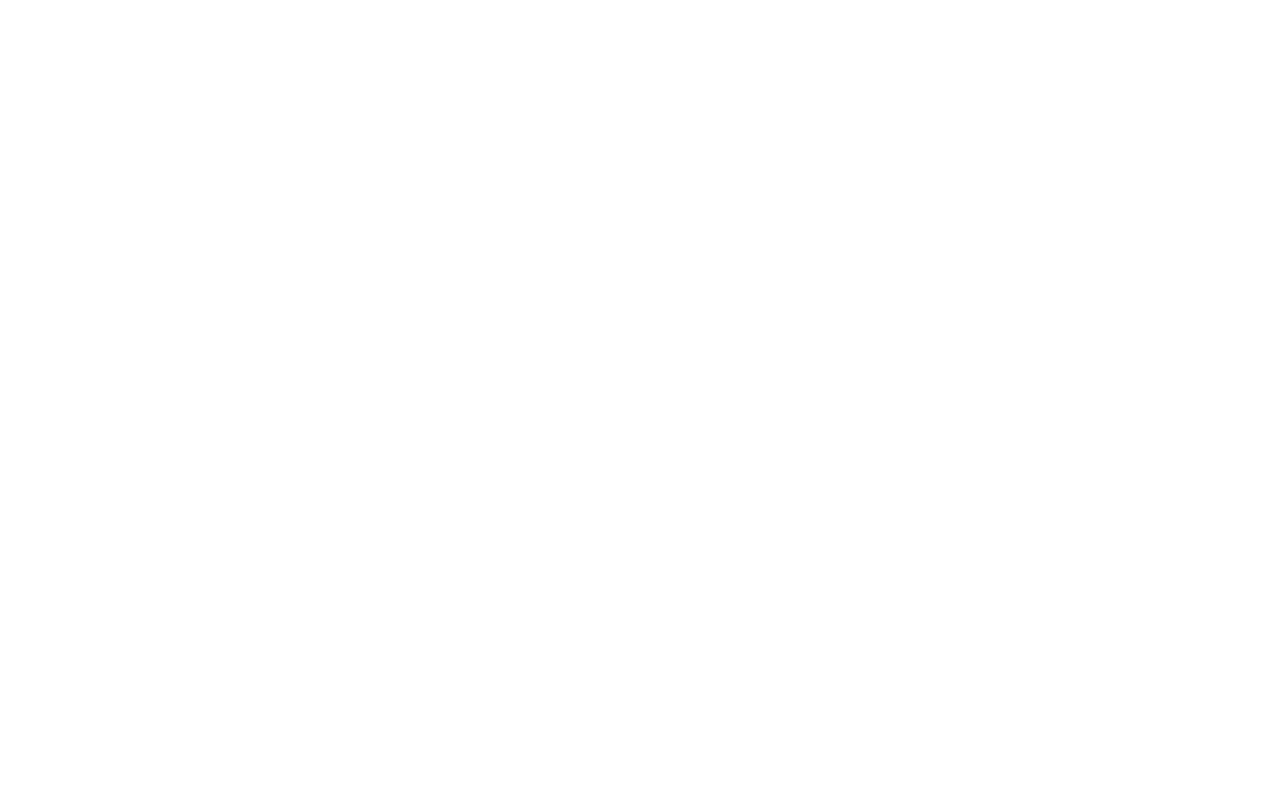
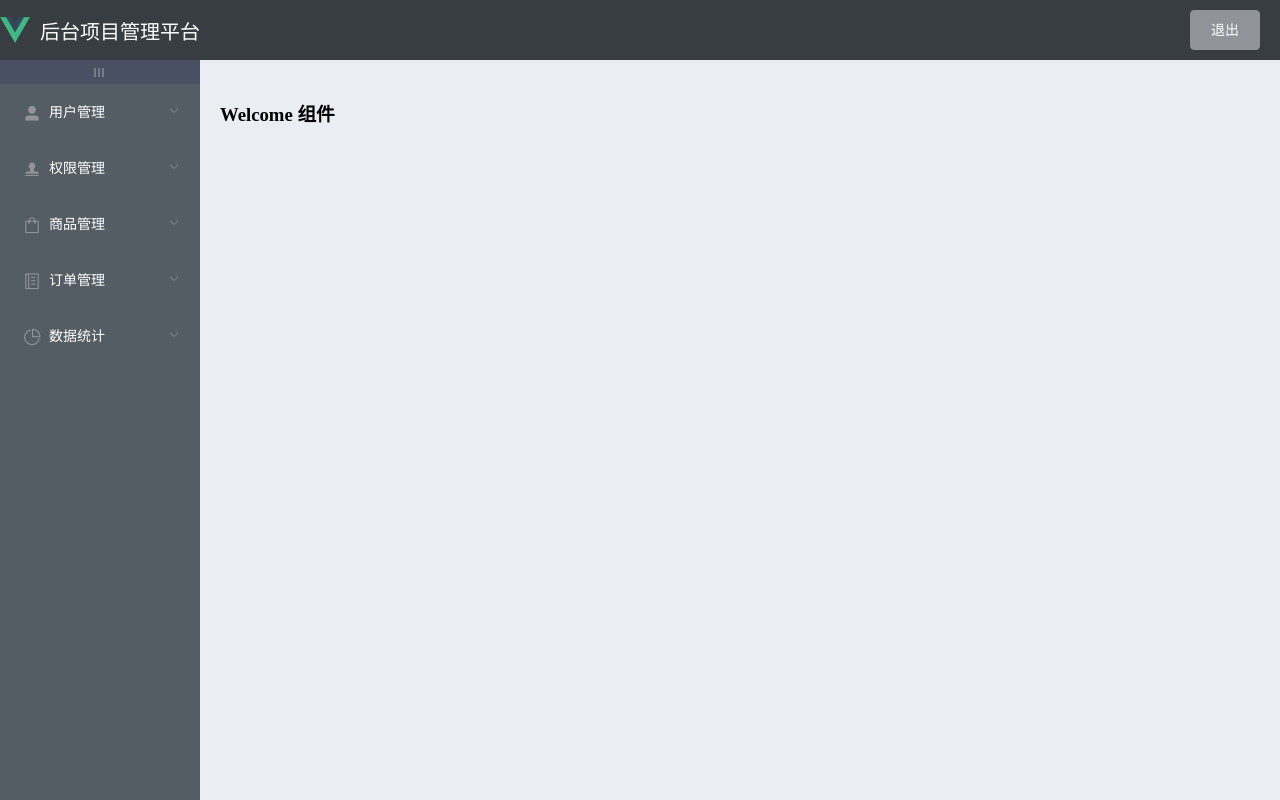
Before and after one commit to kinghuuu/vue_elm, a Vue app: page /#/welcome in a window 1280 px wide. Built offline with nearby package versions, Linux system fonts and the light colour scheme.

Commit message:
优化整体项目结构

```diff
--- /dev/null
+++ b/src/components/Home.vue
@@ -0,0 +1,165 @@
+<template>
+  <el-container class="home-container">
+    <!-- 头部区域 -->
+    <el-header>
+      <div>
+        <img src="../assets/img/logo.png" alt="logo" />
+        <span>后台项目管理平台</span>
+      </div>
+      <el-button type="info" @click="logout">退出</el-button>
+    </el-header>
+    <el-container>
+      <!-- 导航栏 -->
+      <el-aside :width="isCollapse?'64px':'200px'">
+        <el-menu
+          background-color="#545c64"
+          text-color="#fff"
+          active-text-color="#409fff"
+          unique-opened
+          :collapse="isCollapse"
+          :collapse-transition="false"
+          router
+          :default-active="activePath"
+        >
+          <div class="toggle-button" @click="toggleCollapse">|||</div>
+          <!-- 一级菜单 -->
+          <el-submenu :index="item.id + ''" v-for="item in menuList" :key="item.id">
+            <!-- 一级菜单模板区域 -->
+            <template slot="title">
+              <i :class="item.icon"></i>
+              <span>{{item.name}}</span>
+            </template>
+            <!-- 二级菜单 -->
+            <el-menu-item
+              :index="'/' + subItem.path"
+              v-for="subItem in item.children"
+              :key="subItem.id"
+              @click="saveNavState('/' + subItem.path)"
+            >
+              <!-- 二级菜单模板区域 -->
+              <template slot="title">
+                <i class="el-icon-menu"></i>
+                <span>{{subItem.name}}</span>
+              </template>
+            </el-menu-item>
+          </el-submenu>
+        </el-menu>
+      </el-aside>
+      <!-- 页面主题部分 -->
+      <el-main>
+        <router-view></router-view>
+      </el-main>
+    </el-container>
+  </el-container>
+</template>
+
+<script>
+export default {
+  data() {
+    return {
+      menuList: [
+        {
+          id: 1,
+          name: "用户管理",
+          icon: "el-icon-user-solid",
+          children: [{ id: 11, name: "用户列表", path: "users" }]
+        },
+        {
+          id: 2,
+          name: "权限管理",
+          icon: "el-icon-s-check",
+          children: [
+            { id: 21, name: "角色列表", path: "roles" },
+            { id: 22, name: "权限列表", path: "rights" }
+          ]
+        },
+        {
+          id: 3,
+          name: "商品管理",
+          icon: "el-icon-shopping-bag-2",
+          children: [
+            { id: 31, name: "商品列表", path: "" },
+            { id: 32, name: "分类参数", path: "" },
+            { id: 33, name: "商品分类", path: "" }
+          ]
+        },
+        {
+          id: 4,
+          name: "订单管理",
+          icon: "el-icon-notebook-2",
+          children: [{ id: 41, name: "订单管理", path: "" }]
+        },
+        {
+          id: 5,
+          name: "数据统计",
+          icon: "el-icon-pie-chart",
+          children: [{ id: 51, name: "数据统计", path: "" }]
+        }
+      ],
+      isCollapse: false, //是否折叠
+      activePath: "" //被激活的链接地址
+    };
+  },
+  created() {
+    this.activePath = window.sessionStorage.getItem("activePath");
+  },
+  methods: {
+    logout() {
+      this.$router.push("/login");
+    },
+    //折叠菜单
+    toggleCollapse() {
+      this.isCollapse = !this.isCollapse;
+    },
+    //保存菜单链接的激活状态
+    saveNavState(activePath) {
+      window.sessionStorage.setItem("activePath", activePath);
+      this.activePath = activePath;
+    }
+  }
+};
+</script>
+
+<style lang="less" scoped>
+.home-container {
+  height: 100%;
+}
+.el-header {
+  background-color: #373d41;
+  display: flex;
+  justify-content: space-between;
+  padding-left: 0;
+  align-items: center;
+  color: #fff;
+  font-size: 20px;
+  > div {
+    display: flex;
+    align-items: center;
+    span {
+      margin-left: 10px;
+    }
+  }
+  img {
+    height: 30px;
+    width: 30px;
+  }
+}
+.el-aside {
+  background-color: #545c64;
+  .el-menu {
+    border-right: none;
+  }
+}
+.el-main {
+  background-color: #eaedf1;
+}
+.toggle-button {
+  background-color: #4a5064;
+  font-size: 10px;
+  line-height: 24px;
+  color: #fff;
+  text-align: center;
+  letter-spacing: 0.2em;
+  cursor: pointer;
+}
+</style>
--- a/src/components/Login.vue
+++ b/src/components/Login.vue
@@ -6,16 +6,27 @@
         <img src="../assets/img/avatar.jpg" alt="avatar" />
       </div>
       <!-- 登录表单区域 -->
-      <el-form class="login_form" label-width="0px">
-        <el-form-item>
-          <el-input prefix-icon="el-icon-user"></el-input>
+      <el-form
+        ref="loginFormRef"
+        :model="loginForm"
+        :rules="loginFormRules"
+        class="login_form"
+        label-width="0px"
+      >
+        <el-form-item prop="username">
+          <el-input v-model="loginForm.username" placeholder="请输入用户名" prefix-icon="el-icon-user"></el-input>
         </el-form-item>
-        <el-form-item>
-          <el-input prefix-icon="el-icon-lock"></el-input>
+        <el-form-item prop="password">
+          <el-input
+            v-model="loginForm.password"
+            placeholder="请输入密码"
+            type="password"
+            prefix-icon="el-icon-lock"
+          ></el-input>
         </el-form-item>
         <el-form-item class="btns">
-          <el-button type="primary">登录</el-button>
-          <el-button type="info">重置</el-button>
+          <el-button type="primary" @click="login">登录</el-button>
+          <el-button type="info" @click="resetLoginForm">重置</el-button>
         </el-form-item>
       </el-form>
     </div>
@@ -23,7 +34,43 @@
 </template>
 
 <script>
-export default {};
+export default {
+  data() {
+    return {
+      //这是登录表单的数据绑定对象
+      loginForm: {
+        username: "admin",
+        password: "123456"
+      },
+      //这是表单的验证规则对象
+      loginFormRules: {
+        username: [
+          { required: true, message: "请输入用户名", trigger: "blur" }
+          // { min: 3, max: 16, message: "长度在 3 到 16 个字符", trigger: "blur" }
+        ],
+        password: [{ required: true, message: "请输入密码", trigger: "blur" }]
+      }
+    };
+  },
+  methods: {
+    resetLoginForm() {
+      // console.log("this:", this);
+      this.$refs.loginFormRef.resetFields();
+    },
+    login() {
+      this.$refs.loginFormRef.validate(valid => {
+        // console.log("valid:", valid);
+        if (!valid) {
+          this.$message.error("登录失败!");
+          return;
+        } else {
+          this.$message.success("登录成功!");
+          this.$router.push("/home");
+        }
+      });
+    }
+  }
+};
 </script>
 
 <style lang="less" scoped>
--- /dev/null
+++ b/src/components/Welcome.vue
@@ -0,0 +1,5 @@
+<template>
+  <div>
+    <h3>Welcome 组件</h3>
+  </div>
+</template>
--- /dev/null
+++ b/src/components/role/Roles.vue
@@ -0,0 +1,12 @@
+<template>
+  <div>
+    <h3>角色列表组件</h3>
+  </div>
+</template>
+
+<script>
+export default {};
+</script>
+
+<style lang="less" scoped>
+</style>
--- /dev/null
+++ b/src/components/user/Users.vue
@@ -0,0 +1,12 @@
+<template>
+  <div>
+    <h3>用户列表组件</h3>
+  </div>
+</template>
+
+<script>
+export default {};
+</script>
+
+<style lang="less" scoped>
+</style>
--- a/src/router/index.js
+++ b/src/router/index.js
@@ -1,12 +1,35 @@
 import Vue from 'vue'
 import VueRouter from 'vue-router'
 import Login from '../components/Login'
+import Home from '../components/Home'
+import Welcome from '../components/Welcome'
+import Users from '../components/user/Users'
+import Roles from '../components/role/Roles'
 
 Vue.use(VueRouter)
 
-export default new VueRouter({
+const router = new VueRouter({
     routes: [
         { path: '/', redirect: '/login' },
-        { path: '/login', component: Login }
+        { path: '/login', component: Login },
+        {
+            path: '/home',
+            component: Home,
+            redirect: '/welcome',
+            children: [
+                { path: '/welcome', component: Welcome },
+                { path: '/users', component: Users },
+                { path: '/roles', component: Roles }
+            ]
+        }
     ]
 })
+
+//导航守卫
+// router.beforeEach((to, from, next) => {
+//     // to 将要访问的路径
+//     // from 代表从哪个路径跳转而来
+//     // next 是一个函数, 表示放行 next()放行   next('/login')强制跳转到登录页
+// })
+
+export default router
```
Also changed, not shown: src/assets/img/logo.png (added).
